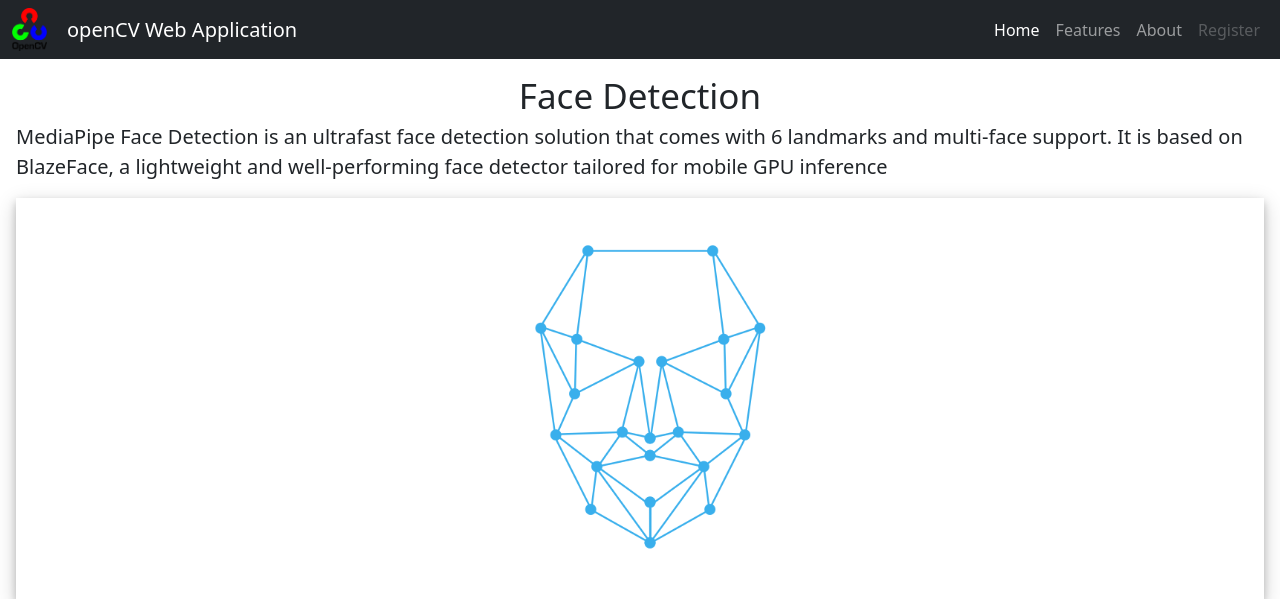
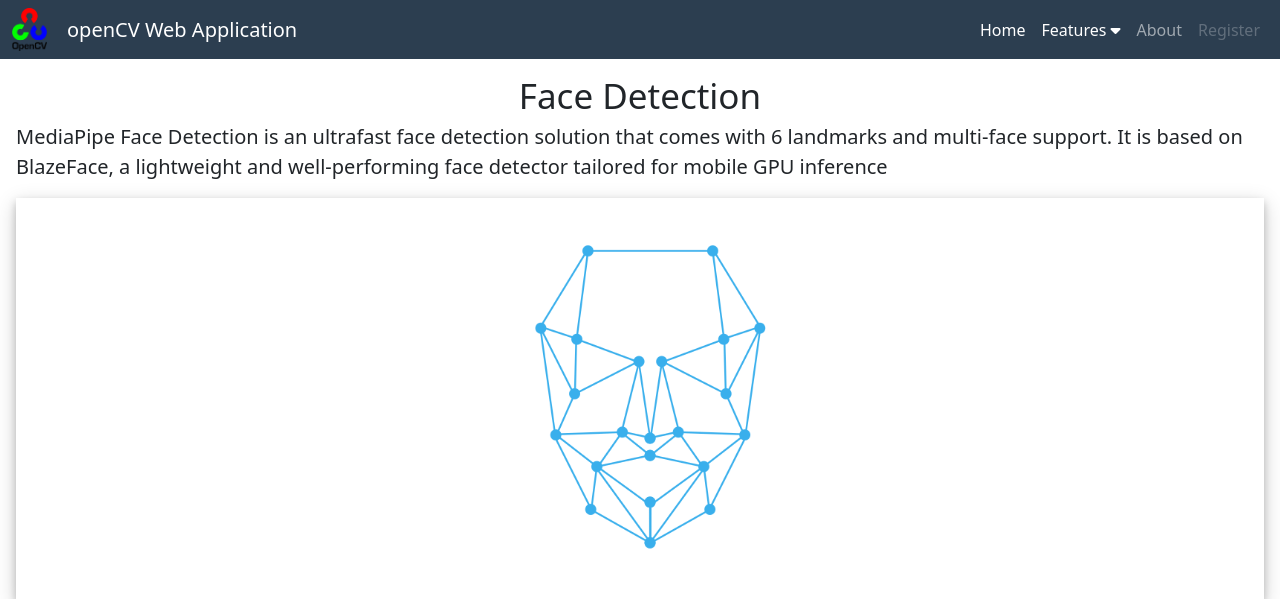
Before and after one commit to Raihan-009/Flask_FacedetectionWebApp, a Flask app: page /face_detection in a window 1280 px wide. Shown: the top 599 px of the page. Run offline with Flask 2, Linux system fonts and the light colour scheme; style sheets or scripts are compiled from the project's sources; some libraries are stand-ins or nearby versions.

Commit message:
drop down menu added

```diff
--- a/static/styles/navbar.css
+++ b/static/styles/navbar.css
@@ -3,6 +3,10 @@
 * Testing
 *
 **/
+body .Xcolor {
+  background-color: #2c3e50;
+}
+
 body nav .items {
   display: -webkit-box;
   display: -ms-flexbox;
@@ -28,4 +32,50 @@ body nav a img {
   width: 35px;
   margin-right: 20px;
 }
+
+body nav li ul {
+  position: relative;
+}
+
+body nav li ul li {
+  background-color: #2c3e50;
+  position: absolute;
+  top: 0px;
+  left: 50px;
+  list-style: none;
+  display: none;
+  width: 100px;
+  line-height: 35px;
+}
+
+@media (max-width: 576px) {
+  body nav li ul li {
+    left: 0px;
+  }
+}
+
+body nav li ul li a {
+  display: block;
+  padding: 0 15px;
+  color: white;
+  text-decoration: none;
+}
+
+body nav li ul li a:hover {
+  background-color: #374e64;
+  color: white;
+}
+
+body nav li:hover {
+  background-color: #243342;
+}
+
+body nav li:hover .rotate {
+  -webkit-transform: rotate(180deg);
+          transform: rotate(180deg);
+}
+
+body nav li:hover > ul li {
+  display: block;
+}
 /*# sourceMappingURL=navbar.css.map */
--- a/static/styles/navbar.scss
+++ b/static/styles/navbar.scss
@@ -1,5 +1,8 @@
 @import './breakpoints.scss';
 body{
+    .Xcolor{
+        background-color: #2c3e50;
+    }
     nav{
         .items{
             display: flex;
@@ -16,5 +19,46 @@ body{
                 margin-right: 20px;
             }
         }
+        li{
+            ul{
+                position: relative;
+                li{
+                    background-color: #2c3e50;
+                    position: absolute;
+                    top: 0px;
+                    left: 50px;
+                    list-style: none;
+                    display: none;
+                    width: 100px;
+                    line-height: 35px;
+                    @include media("<=sm"){
+                        left: 0px;
+                    }
+                    a{
+                        display: block;
+                        padding: 0 15px;
+                        color: white;
+                        text-decoration: none;
+
+                    }
+                    & a:hover{
+                        background-color: #374e64;
+                        color: white;
+                    }
+
+                }
+            }
+        }
+        & li:hover{
+            background-color: #243342;
+            .rotate{
+                transform: rotate(180deg);
+            }
+        }
+        & li:hover > ul{
+            li{
+                display: block;
+            }
+        }
     }
 }
--- a/templates/navbar.html
+++ b/templates/navbar.html
@@ -7,12 +7,13 @@
 
     <!-- Bootstrap CSS -->
     <link href="https://cdn.jsdelivr.net/npm/bootstrap@5.1.3/dist/css/bootstrap.min.css" rel="stylesheet" integrity="sha384-1BmE4kWBq78iYhFldvKuhfTAU6auU8tT94WrHftjDbrCEXSU1oBoqyl2QvZ6jIW3" crossorigin="anonymous">
+    <link rel="stylesheet" href="https://cdnjs.cloudflare.com/ajax/libs/font-awesome/6.1.1/css/all.min.css">
     <link rel="stylesheet" href="{{ url_for('static', filename = './styles/navbar.css') }}">
 
     <title>Flask App</title>
   </head>
   <body>
-    <nav class="navbar navbar-expand-lg navbar-dark bg-dark">
+    <nav class="navbar navbar-expand-lg navbar-dark Xcolor">
         <div class="container-fluid d-flex">
             <a href="#">
                 <img src="{{ url_for('static', filename = './images/openCv.png') }}" alt="">
@@ -27,7 +28,11 @@
                 <a class="nav-link active" aria-current="page" href="/">Home</a>
               </li>
               <li class="nav-item">
-                <a class="nav-link" href="#">Features</a>
+                <a class="nav-link active" href="#">Features <i class="fa-solid fa-caret-down rotate"></i></a>
+                <ul>
+                  <li><a href="#">Core Concepts</a></li>
+                  <li><a href="#">Projects</a></li>
+                </ul>
               </li>
               <li class="nav-item">
                 <a class="nav-link" href="#">About</a>
```
Also changed, not shown: 1 other file.
